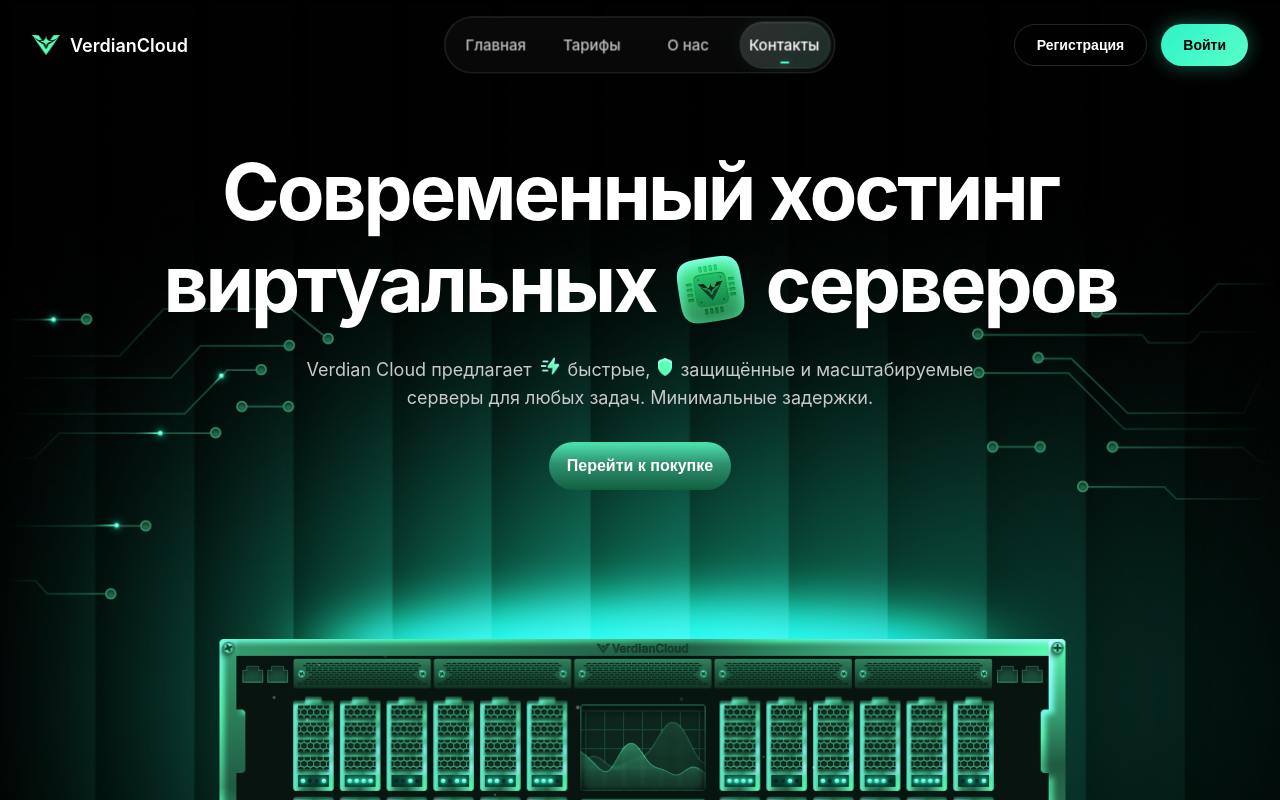
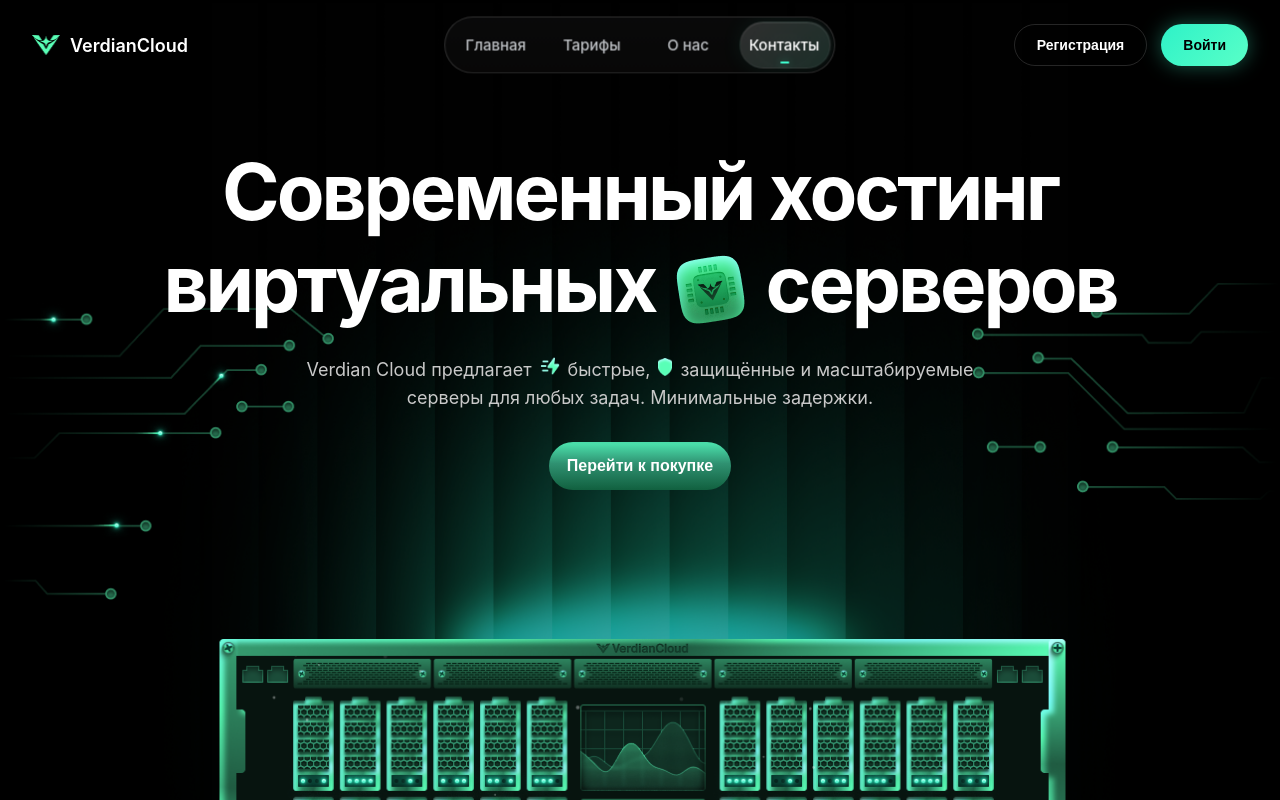
Before and after one commit to xJfour/project_verdian-cloud, a React (Vite) app: page / in a window 1280 px wide. Shown: the top 800 px of the page. Built offline with nearby package versions, Linux system fonts and the light colour scheme.

Commit message:
fix hero columns width and brightness

```diff
--- a/src/components/Hero/Hero.scss
+++ b/src/components/Hero/Hero.scss
@@ -44,13 +44,14 @@
   left: 50%;
   top: 3px;
   transform: translateX(-50%);
-  width: 1962.48px;
+  width: 1163px;
   height: 899.39px;
   display: block;
   z-index: 2;
   pointer-events: none;
   user-select: none;
   object-fit: fill;
+  filter: brightness(0.65);
   -webkit-mask-image: linear-gradient(to right, transparent 0%, rgba(0,0,0,.12) 7%, rgba(0,0,0,.55) 14%, #000 22%, #000 78%, rgba(0,0,0,.55) 86%, rgba(0,0,0,.12) 93%, transparent 100%);
   mask-image: linear-gradient(to right, transparent 0%, rgba(0,0,0,.12) 7%, rgba(0,0,0,.55) 14%, #000 22%, #000 78%, rgba(0,0,0,.55) 86%, rgba(0,0,0,.12) 93%, transparent 100%);
 }
```
